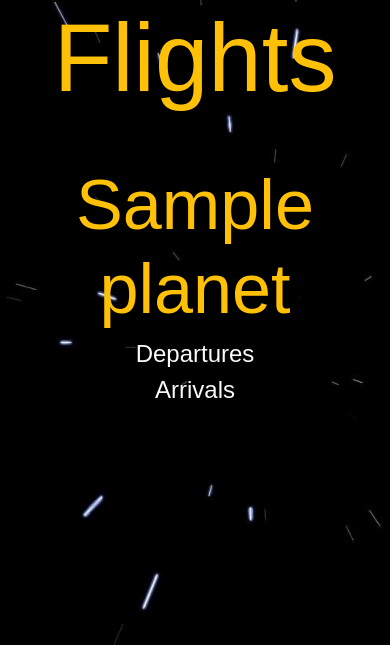
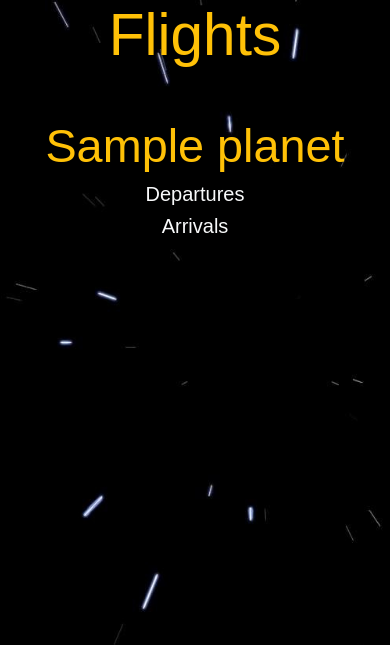
Before and after one commit to mfierro31/star_tours, a Flask app: page /flights in a window 390 px wide. Shown: the part 76-721 px from the top of the page. Run offline with Flask 2, Linux system fonts and the light colour scheme; tables that the repository leaves empty hold one stand-in row (values such as "Sample post"); some libraries are stand-ins or nearby versions.

Commit message:
made more responsive text style changes to h tags

```diff
--- a/static/style.css
+++ b/static/style.css
@@ -91,11 +91,19 @@
 
 @media screen and (max-width: 555px) {
   .long-text {
-    font-size: 18vw;
+    font-size: 15vw;
   }
 
   .long-text-sub {
-    font-size: 15vw;
+    font-size: 12vw;
+  }
+
+  .long-text-sub-1 {
+    font-size: 9vw;
+  }
+
+  .long-text-sub-2 {
+    font-size: 5vw;
   }
 }
 
--- a/templates/book.html
+++ b/templates/book.html
@@ -96,7 +96,7 @@
     </div>
   </div>
 
-  <h2 class="text-center text-warning">Tours</h2>
+  <h2 class="text-center text-warning long-text-sub">Tours</h2>
   <hr>
   <div class="form-row justify-content-center my-4">
     <div class="col-11 col-sm-5 col-md-3">
@@ -165,7 +165,7 @@
   <div class="modal-dialog">
     <div class="modal-content bg-secondary">
       <div class="modal-header">
-        <h1 class="modal-title text-warning w-100 text-center" id="totalModalLabel">Your Total</h1>
+        <h1 class="modal-title text-warning w-100 text-center ml-5" id="totalModalLabel">Your Total</h1>
         <button type="button" class="close" data-dismiss="modal" aria-label="Close">
           <span aria-hidden="true">&times;</span>
         </button>
--- a/templates/edit_user.html
+++ b/templates/edit_user.html
@@ -16,7 +16,7 @@
     {% endfor %}
   </div>
   {% endfor %}
-  <button class="btn btn-success btn-lg">Submit</button>
-  <a href="/account" class="btn btn-info btn-lg">Go back</a>
+  <button class="btn btn-success btn-lg mb-5">Submit</button>
+  <a href="/account" class="btn btn-info btn-lg mb-5">Go back</a>
 </form>
 {% endblock %}
--- a/templates/flights.html
+++ b/templates/flights.html
@@ -1,12 +1,12 @@
 {% extends 'base.html' %}
 {% block title %}Flights{% endblock %}
 {% block content %}
-<h1 class="mb-5 display-1 text-center text-warning">Flights</h1>
+<h1 class="mb-5 display-1 text-center text-warning long-text">Flights</h1>
 {% for planet in planets %}
-<h3 class="display-3 text-center long-text"><a class="text-warning" href="/planets/{{planet.name}}">{{planet.name}}</a></h3>
+<h3 class="display-3 text-center long-text-sub"><a class="text-warning" href="/planets/{{planet.name}}">{{planet.name}}</a></h3>
 <div class="row justify-content-around">
   <div class="col-12 col-md-6">
-    <h4 class="text-light text-center">Departures</h4>
+    <h5 class="text-light text-center">Departures</h5>
     {% for flight in flights %}
       {% if flight.depart_planet == planet.name %}
       <div class="jumbotron bg-secondary">
@@ -27,7 +27,7 @@
     {% endfor %}
   </div>
   <div class="col-12 col-md-6">
-    <h4 class="text-light text-center">Arrivals</h4>
+    <h5 class="text-light text-center">Arrivals</h5>
     {% for flight in flights %}
       {% if flight.arrive_planet == planet.name %}
       <div class="jumbotron bg-secondary">
--- a/templates/login.html
+++ b/templates/login.html
@@ -2,7 +2,7 @@
 {% block title %}Log In{% endblock %}
 {% block content %}
 <h1 class="display-1 text-center text-warning long-text">Log In</h1>
-<p>Don't have an account yet?  <a href="/signup">Sign up here.</a></p>
+<p class="text-center text-sm-left">Don't have an account yet?  <a href="/signup">Sign up here.</a></p>
 <form method="POST">
   {{form.hidden_tag()}}
   {% for field in form
--- a/templates/planet.html
+++ b/templates/planet.html
@@ -97,7 +97,7 @@
   <div class="row mb-5 justify-content-center">
     <div class="col-12">
       <div class="row justify-content-center">
-        <h4 class="tour-title text-center"><a class="text-light" href="/tours/{{tour.id}}">{{tour.name}}</a></h4>
+        <h4 class="tour-title text-center long-text-sub-2"><a class="text-light" href="/tours/{{tour.id}}">{{tour.name}}</a></h4>
       </div>
       <div class="row justify-content-center">
         <img class="tour-title-img img-fluid" src="{{g.img_path}}{{tour.images[0].image_name}}" alt="{{tour.images[0].image_name}}">
--- a/templates/signup.html
+++ b/templates/signup.html
@@ -2,7 +2,7 @@
 {% block title %}Sign Up{% endblock %}
 {% block content %}
 <h1 class="display-1 text-center text-warning long-text">Create An Account</h1>
-<p>Already have an account?  <a href="/login">Log in here.</a></p>
+<p class="text-center text-sm-left">Already have an account?  <a href="/login">Log in here.</a></p>
 <form method="POST">
   {{form.hidden_tag()}}
   {% for field in form
--- a/templates/tours.html
+++ b/templates/tours.html
@@ -1,10 +1,10 @@
 {% extends 'base.html' %}
 {% block title %}Tours{% endblock %}
 {% block content %}
-<h1 class="mb-5 display-1 text-warning text-center">Tours</h1>
+<h1 class="mb-5 display-1 text-warning text-center long-text">Tours</h1>
 {% for planet in planets %}
 <div class="row justify-content-center">
-  <h3 class="display-3 text-center"><a class="text-warning" href="/planets/{{planet.name}}">{{planet.name}}</a></h3>
+  <h3 class="display-3 text-center long-text-sub"><a class="text-warning" href="/planets/{{planet.name}}">{{planet.name}}</a></h3>
 </div>
 <!-- These two separate rows will be displayed on medium and wider screens because they make the titles and images
      line up perfectly with each other.  On small and xsmall screens, their display is set to none in CSS.
@@ -60,7 +60,7 @@
   <div class="row mb-5 justify-content-center">
     <div class="col-12">
       <div class="row justify-content-center">
-        <h4 class="tour-title text-center"><a class="text-light" href="/tours/{{tour.id}}">{{tour.name}}</a></h4>
+        <h4 class="tour-title text-center long-text-sub-2"><a class="text-light" href="/tours/{{tour.id}}">{{tour.name}}</a></h4>
       </div>
       <div class="row justify-content-center">
         <img class="tour-title-img img-fluid" src="{{g.img_path}}{{tour.images[0].image_name}}" alt="{{tour.images[0].image_name}}">
--- a/templates/verify_user.html
+++ b/templates/verify_user.html
@@ -2,7 +2,7 @@
 {% block title %}Verify{% endblock %}
 {% block content %}
 <h1 class="display-1 text-center text-warning long-text">Verify Your Identity</h1>
-<p>As an added layer of protection, please verify your credentials first before editing your personal information.</p>
+<p class="text-center text-md-left">As an added layer of protection, please verify your credentials first before editing your personal information.</p>
 <form method="POST">
   {{form.hidden_tag()}}
   {% for field in form
```
Also changed, not shown: templates/account.html (+6 -6 lines).
